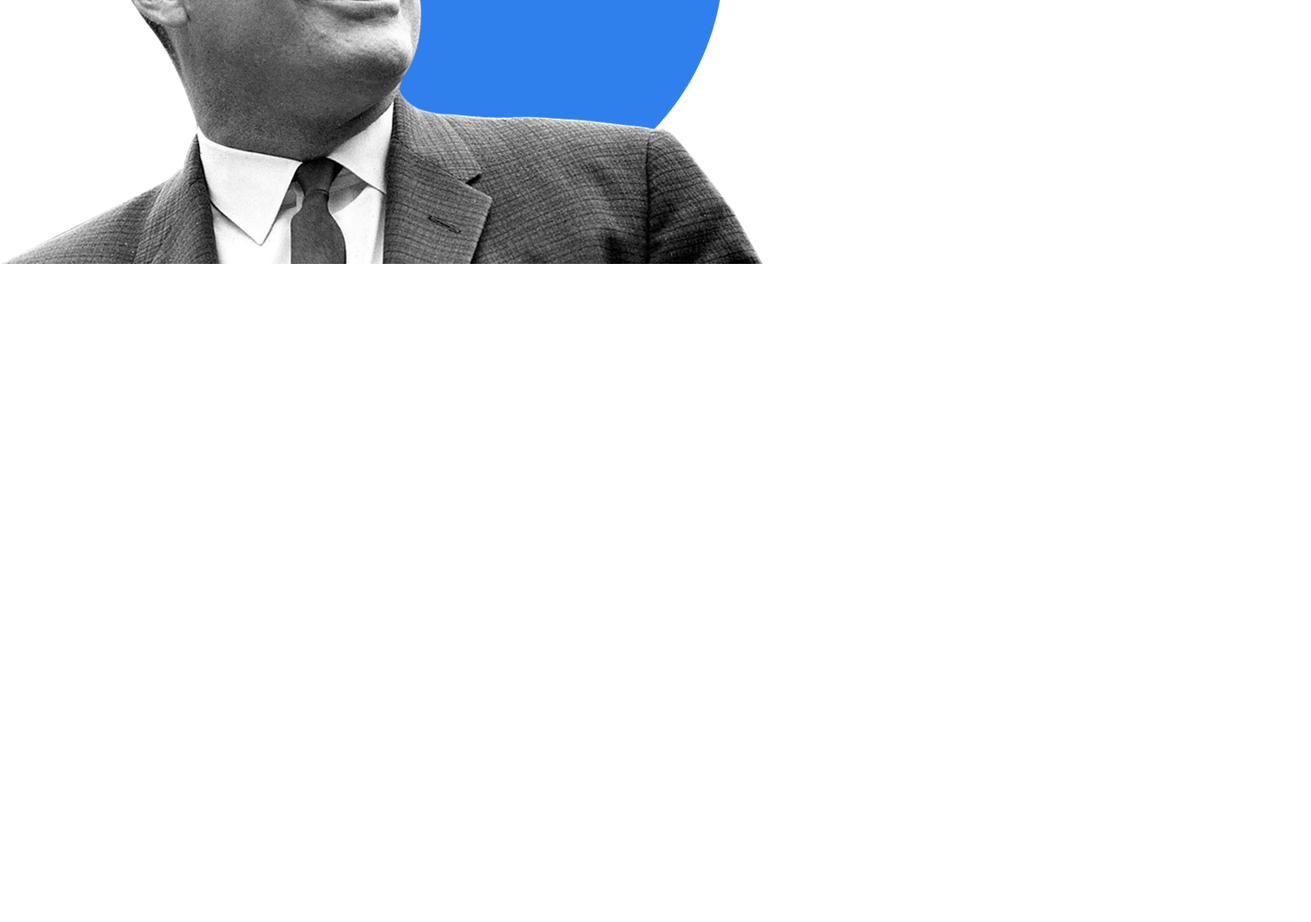
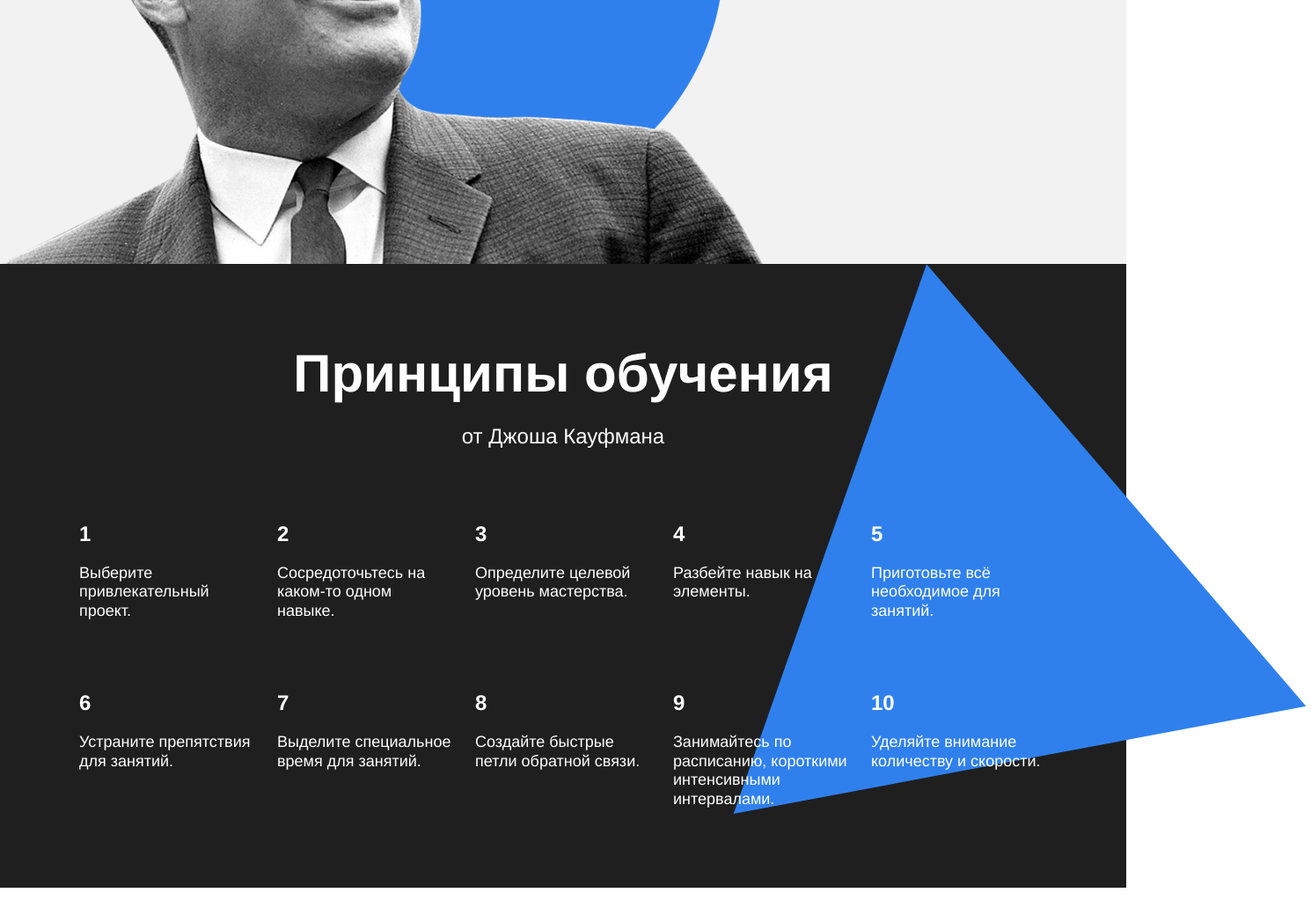
Before and after one commit to ooohrayyy/how-to-learn, a plain HTML site: page index.html in a window 1280 px wide. Shown: the part 2697-3745 px from the top of the page at 88% size, 1490 px wide, since content can reach past the window. Before the commit the page ends 2997 px from the top, so only its background shows below. Drawn offline with Linux system fonts and the light colour scheme.

Commit message:
Сформирован блок kaufman, внесены правки в другие блоки

```diff
--- a/index.html
+++ b/index.html
@@ -15,7 +15,7 @@
           alt="Логотип «Яндекс.Практикума»">
         </div>
         <h1 class="header__title">Научиться учиться</h1>
-        <p class="header__subtitle regular-text">Какие современные и эффективные подходы
+        <p class="header__subtitle">Какие современные и эффективные подходы
         к обучению вы можете использовать в своей жизни? <a class="header__link" href="#">
         Узнать →</a></p>
         <img class="header__main-illustration" src="./images/header-image.png"
@@ -84,7 +84,50 @@
           <img class="feynman__background" src="./images/feynman.png" alt="Портрет Ричарда Фейнмана на фоне голубого круга">
         </section>
         <section class="kaufman">
-
+          <h2 class="section-title_theme_dark">Принципы обучения</h2>
+          <h3 class="section-subtitle_theme_dark">от Джоша Кауфмана</h3>
+          <div class="table_theme_dark">
+            <div class="table__cell_theme_dark">
+              <p class="table__heading_theme_dark">1</p>
+              <p class="table__text_theme_dark">Выберите привлекательный проект.</p>
+            </div>
+            <div class="table__cell_theme_dark">
+              <p class="table__heading_theme_dark">2</p>
+              <p class="table__text_theme_dark">Сосредоточьтесь на каком-то одном навыке.</p>
+            </div>
+            <div class="table__cell_theme_dark">
+              <p class="table__heading_theme_dark">3</p>
+              <p class="table__text_theme_dark">Определите целевой уровень мастерства.</p>
+            </div>
+            <div class="table__cell_theme_dark">
+              <p class="table__heading_theme_dark">4</p>
+              <p class="table__text_theme_dark">Разбейте навык на элементы.</p>
+            </div>
+            <div class="table__cell_theme_dark">
+              <p class="table__heading_theme_dark">5</p>
+              <p class="table__text_theme_dark">Приготовьте всё необходимое для занятий.</p>
+            </div>
+            <div class="table__cell_theme_dark">
+              <p class="table__heading_theme_dark">6</p>
+              <p class="table__text_theme_dark">Устраните препятствия для занятий.</p>
+            </div>
+            <div class="table__cell_theme_dark">
+              <p class="table__heading_theme_dark">7</p>
+              <p class="table__text_theme_dark">Выделите специальное время для занятий.</p>
+            </div>
+            <div class="table__cell_theme_dark">
+              <p class="table__heading_theme_dark">8</p>
+              <p class="table__text_theme_dark">Создайте быстрые петли обратной связи.</p>
+            </div>
+            <div class="table__cell_theme_dark">
+              <p class="table__heading_theme_dark">9</p>
+              <p class="table__text_theme_dark">Занимайтесь по расписанию, короткими интенсивными интервалами.</p>
+            </div>
+            <div class="table__cell_theme_dark">
+              <p class="table__heading_theme_dark">10</p>
+              <p class="table__text_theme_dark">Уделяйте внимание количеству и скорости.</p>
+            </div>
+            <img class="kaufman__triangle" src="./images/kaufman-triangle.svg">
         </section>
       </main>
       <footer class="footer">
--- a/styles/style.css
+++ b/styles/style.css
@@ -177,6 +177,18 @@
   line-height: 1.15;
 }
 
+.section-title_theme_dark {
+  align-self: center;
+  width: 60%;
+  margin: 90px 0 20px 0;
+  padding: 0;
+  text-align: center;
+  font-size: 60px;
+  font-weight: bold;
+  line-height: 69px;
+  color: white;
+}
+
 .section-subtitle {
   align-self: center;
   width: 60%;
@@ -186,6 +198,18 @@
   font-size: 24px;
   font-weight: normal;
   line-height: 34px;
+}
+
+.section-subtitle_theme_dark {
+  align-self: center;
+  width: 60%;
+  margin: 0;
+  padding: 0;
+  text-align: center;
+  font-size: 24px;
+  font-weight: normal;
+  line-height: 34px;
+  color: white;
 }
 
 /* table – Таблица */
@@ -200,6 +224,17 @@
   padding: 0;
 }
 
+.table_theme_dark {
+  display: flex;
+  flex-wrap: wrap;
+  align-items: baseline;
+  justify-content: space-between;
+  z-index: 1;
+  width: 1100px;
+  margin: 0 auto 90px;
+  padding: 0;
+}
+
 .table__cell {
   width: 250px;
   margin: 60px 0 0 0;
@@ -207,10 +242,10 @@
 }
 
 .table__cell_theme_dark {
+  z-index: 1;
   width: 200px;
+  margin: 80px 0 0 0;
   color: white;
-  margin-right: 0;
-  margin-top: 80px;
 }
 
 .table__heading {
@@ -221,12 +256,32 @@
   line-height: 1.15;
 }
 
+.table__heading_theme_dark {
+  z-index: 1;
+  margin: 0 0 20px 0;
+  padding: 0;
+  font-size: 24px;
+  font-weight: bold;
+  line-height: 1.15;
+  color: white;
+}
+
 .table__text {
   margin: 20px 0 0 0;
   padding: 0;
   font-size: 18px;
   font-weight: normal;
   line-height: 1.2;
+}
+
+.table__text_theme_dark {
+  z-index: 1;
+  margin: 0;
+  padding: 0;
+  font-size: 18px;
+  font-weight: normal;
+  line-height: 1.2;
+  color: white;
 }
 
 /* feynman – Блок про метод Фейнмана */
@@ -236,6 +291,7 @@
   height: 790px;
   margin: 0;
   padding: 0;
+  background-color: #f2f2f2;
 }
 
 .feynman__title {
@@ -282,3 +338,25 @@
   width: 867px;
   height: 637px;
 }
+
+/* kaufman – Блок про принципы обучения Джоша Кауфмана */
+
+.kaufman {
+  display: flex;
+  flex-direction: column;
+  position: relative;
+  /* align-items: center; */
+  margin: 0;
+  padding: 0;
+  background-color: #1f1f1f;
+}
+
+.kaufman__triangle {
+  position: absolute;
+  top: 0;
+  right: -210px;
+  z-index: 0;
+  overflow: hidden;
+  width: 877px;
+  height: 877px;
+}
```
